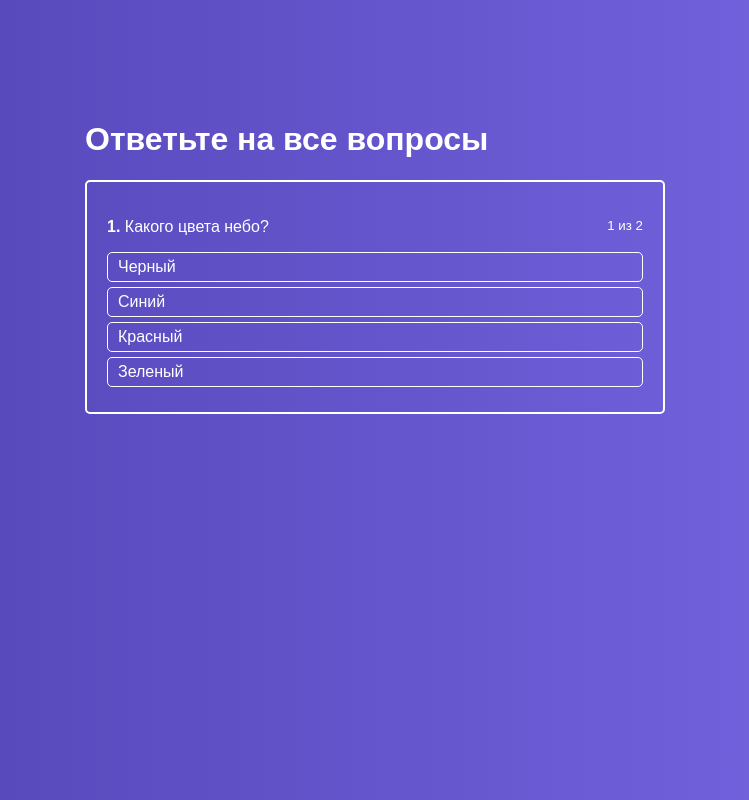
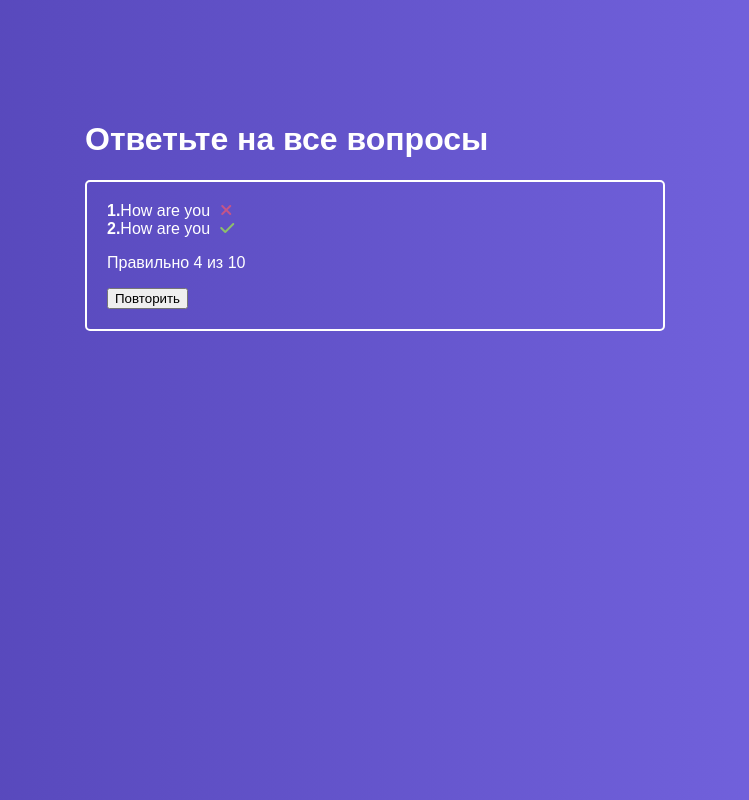
Before and after one commit to Alexey2001/react-questions, a React app: page / in a window 1280 px wide. Shown: the whole page, without its empty margins (265-1014 px from the left). Built offline with nearby package versions, Linux system fonts and the light colour scheme.

Commit message:
project update

```diff
--- a/public/index.html
+++ b/public/index.html
@@ -19,7 +19,8 @@
       work correctly both with client-side routing and a non-root public URL.
       Learn how to configure a non-root public URL by running `npm run build`.
     -->
-    <title>React App</title>
+    <script src="https://kit.fontawesome.com/ae66761fa8.js" crossorigin="anonymous"></script>
+    <title>Quiz App</title>
   </head>
   <body>
     <noscript>
--- /dev/null
+++ b/src/components/FinishedQuiz/FinishedQuiz.css
@@ -0,0 +1,26 @@
+.FinishedQuiz {
+    padding: 20px;
+    color: #fff;
+    border: 2px solid #fff;
+    border-radius: 5px;
+    box-sizing: border-box;
+    margin: 0 10px;
+}
+
+.FinishedQuiz ul {
+    list-style: none;
+    padding: 0;
+    margin: 0;
+}
+
+.FinishedQuiz ul li i {
+    margin-left: 10px;
+}
+
+.success {
+    color: rgba(161, 240, 69, .7);
+}
+
+.error{
+    color: rgba(240, 87, 108, .7);
+}
--- /dev/null
+++ b/src/components/FinishedQuiz/FinishedQuiz.js
@@ -0,0 +1,28 @@
+import React from 'react';
+import classes from './FinishedQuiz.css'
+
+const FinishedQuiz = (props) => {
+    return (
+        <div className={classes.FinishedQuiz}>
+            <ul>
+                <li>
+                    <strong>1.</strong>
+                    How are you
+                    <i className={'fa fa-times ' + classes.error}/>
+                </li>
+                <li>
+                    <strong>2.</strong>
+                    How are you
+                    <i className={'fa fa-check ' +classes.success}/>
+                </li>
+            </ul>
+            <p>Правильно 4 из 10</p>
+
+            <div>
+                <button>Повторить</button>
+            </div>
+        </div>
+    )
+}
+
+export default FinishedQuiz;
--- a/src/containers/Quiz/Quiz.js
+++ b/src/containers/Quiz/Quiz.js
@@ -1,9 +1,11 @@
 import React, {Component} from 'react'
 import classes from './Quiz.css'
 import ActiveQuiz from "../../components/ActiveQuiz/ActiveQuiz";
+import FinishedQuiz from "../../components/FinishedQuiz/FinishedQuiz";
 
 class Quiz extends Component {
   state = {
+      isFinished: true,
       activeQuestion: 0,
       answerState: null, // объект где ключ у нас будет  id строка либо success либо еррор {[id]: 'success' 'error'}
     quiz: [
@@ -49,7 +51,9 @@ class Quiz extends Component {
 
           const timeout = window.setTimeout(() => {
             if (this.isQuizFinished()) {
-            console.log('Finished')
+            this.setState({
+                isFinished: true
+            })
             } else {
                 this.setState({
                     activeQuestion: this.state.activeQuestion + 1,
@@ -77,14 +81,20 @@ class Quiz extends Component {
       <div className={classes.Quiz}>
         <div className={classes.QuizWrapper}>
             <h1>Ответьте на все вопросы</h1>
-          <ActiveQuiz
-          answers={this.state.quiz[this.state.activeQuestion].answers}
-          question={this.state.quiz[this.state.activeQuestion].question}
-          onAnswerClick={this.onAnswerClickHandler}
-          quizLength={this.state.quiz.length}
-          answerNumber={this.state.activeQuestion + 1}
-          state={this.state.answerState}
-          />
+
+            {
+                this.state.isFinished
+                ?  <FinishedQuiz
+
+                    />
+                :  <ActiveQuiz
+                        answers={this.state.quiz[this.state.activeQuestion].answers}
+                        question={this.state.quiz[this.state.activeQuestion].question}
+                        onAnswerClick={this.onAnswerClickHandler}
+                        quizLength={this.state.quiz.length}
+                        answerNumber={this.state.activeQuestion + 1}
+                        state={this.state.answerState} />
+            }
         </div>
       </div>
     )
```
